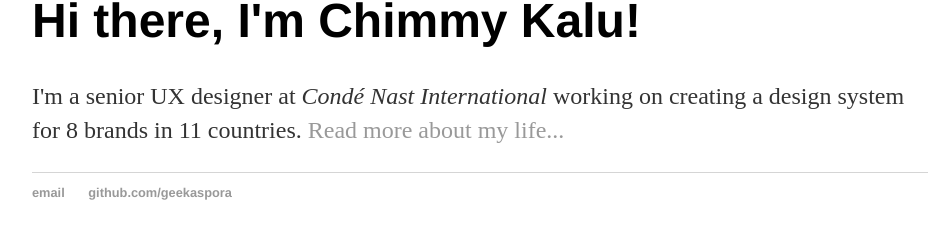
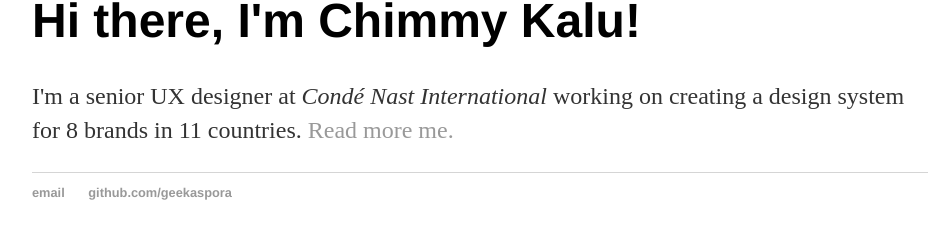
Before and after one commit to geekaspora/geekaspora.github.io, a Jekyll site: the page built from index.html, in a window 1280 px wide. Shown: the part 117-356 px from the top of the page, without its empty margins (160-1094 px from the left). Built offline with Jekyll 4.4.1, drawn with Linux system fonts in a browser that asks for light colours.

Commit message:
Update index.html
Modifying index to take out the default stuff.

```diff
--- a/index.html
+++ b/index.html
@@ -1,30 +1,8 @@
-<!DOCTYPE html>
-<html>
-	<head>
-		<title>Chimmy Kalu, UX Designer</title>
-		<!-- link to main stylesheet -->
-		<link rel="stylesheet" type="text/css" href="/css/main.css">
-	</head>
-	<body>
-		<nav>
-    		<ul>
-        		<li><a href="/">Home</a></li>
-	        	<li><a href="/about">About</a></li>
-        		<li><a href="/cv">CV</a></li>
-        		<li><a href="/blog">Blog</a></li>
-    		</ul>
-		</nav>
-		<div class="container">
-    		<div class="blurb">
-        		<h1>Hi there, I'm Chimmy Kalu!</h1>
-				<p>I'm a senior UX designer at <em>Condé Nast International</em> working on creating a design system for 8 brands in 11 countries. <a href="/about">Read more about my life...</a></p>
-    		</div><!-- /.blurb -->
-		</div><!-- /.container -->
-		<footer>
-    		<ul>
-        		<li><a href="mailto:chimmykalu@gmail.com">email</a></li>
-        		<li><a href="https://github.com/geekaspora">github.com/geekaspora</a></li>
-			</ul>
-		</footer>
-	</body>
-</html>
+---
+layout: default
+title: Chimmy Kalu, UX Designer
+---
+<div class="blurb">
+	<h1>Hi there, I'm Chimmy Kalu!</h1>
+	<p>I'm a senior UX designer at <em>Condé Nast International</em> working on creating a design system for 8 brands in 11 countries. <a href="/about">Read more me.</a></p>
+</div><!-- /.blurb -->
```
